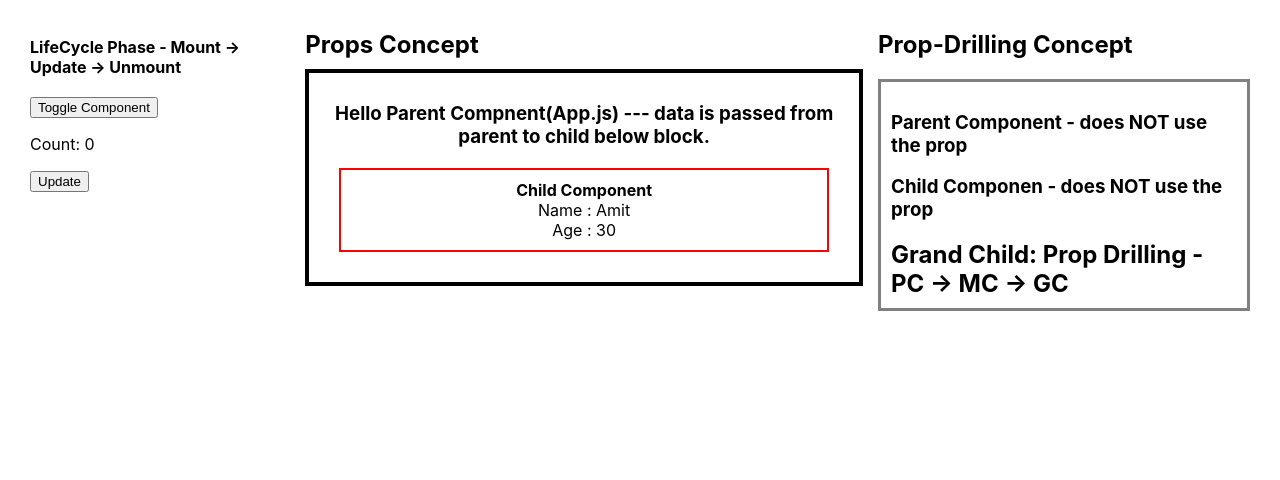
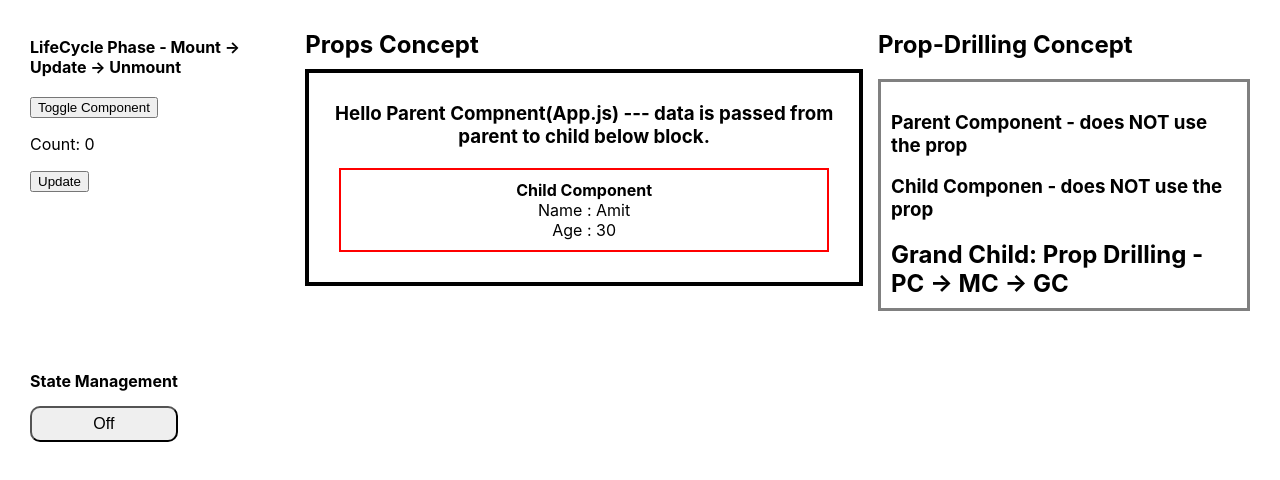
Before and after one commit to mahapatra079/my-app, a React (Create React App) app: page / in a window 1280 px wide. Shown: the top 480 px of the page. Built offline with nearby package versions, Linux system fonts and the light colour scheme.

Commit message:
State Management Analysis

```diff
--- a/src/App.js
+++ b/src/App.js
@@ -2,6 +2,7 @@ import {useState } from "react";
 import ChildComponent from "./ChildComponent";
 import Parent from "./Parent";
 import LifeCycle from "./Lifecycle";
+import State from "./State"
 
 export default function App() {
   const [show, setShow] = useState(true);
@@ -75,6 +76,14 @@ export default function App() {
                 </div>
             </div>
         </div>
+        <div className="Container-2">
+          {/* State - Allow you to store data and modify the values */}
+          <div className="sate">
+            <h4>State Management</h4>
+             <State/>
+           </div>
+        </div>
+
     </>
   );
 }
--- /dev/null
+++ b/src/State.js
@@ -0,0 +1,17 @@
+import { useState } from "react"
+
+function Toggle(){
+
+    const[isOn, SetIsOn]=useState(false)
+    // useStae - functional component inialtization
+    // this.state{} - class component
+
+    return(
+        <div className="toggle">
+            <button onClick={()=> SetIsOn(!isOn)}>
+                {isOn ? "On" : "Off"}
+            </button>
+        </div>
+    )
+}
+export default Toggle
--- a/src/index.css
+++ b/src/index.css
@@ -13,7 +13,7 @@ code {
 }
 
 .mt-10{margin-top: 10px;}.mt-20{margin-top: 20px;}
-.container{padding: 30px;display: flex; align-items:baseline;gap: 15px;}.d-block{display: block;}
+.container, .Container-2{padding: 30px;display: flex; align-items:baseline;gap: 15px;}.d-block{display: block;}
 
 .concept{
   margin-bottom: -40px;
@@ -38,3 +38,14 @@ code {
 }
 
 h2, h4{padding: 0;margin: 0;}
+
+.toggle {
+  margin-top: 15px;
+}
+.toggle button{
+  cursor: pointer;
+  width: 100%;
+  height: 36px;
+  border-radius: 10px;
+  font-size: 16px;
+}
```
